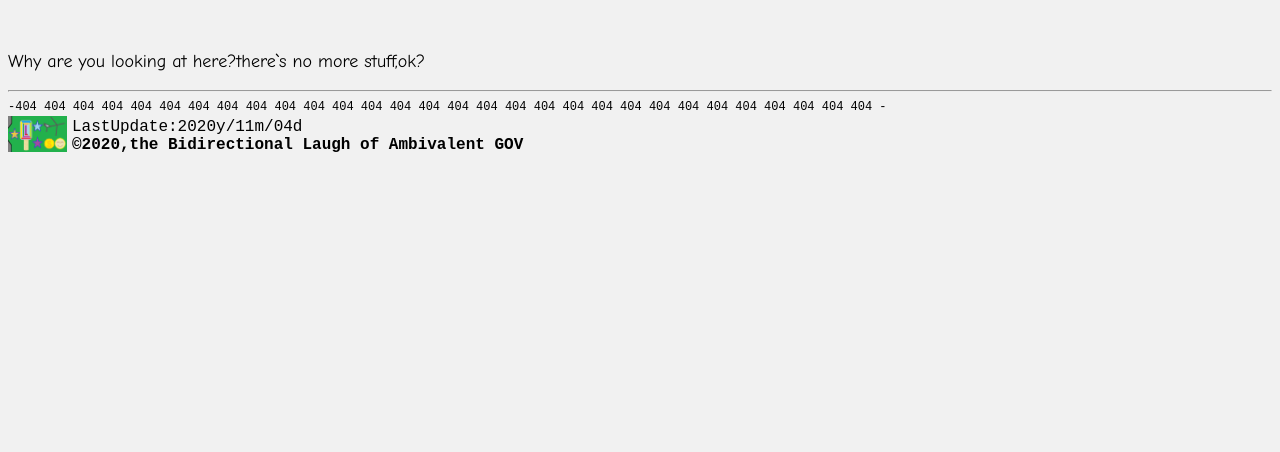
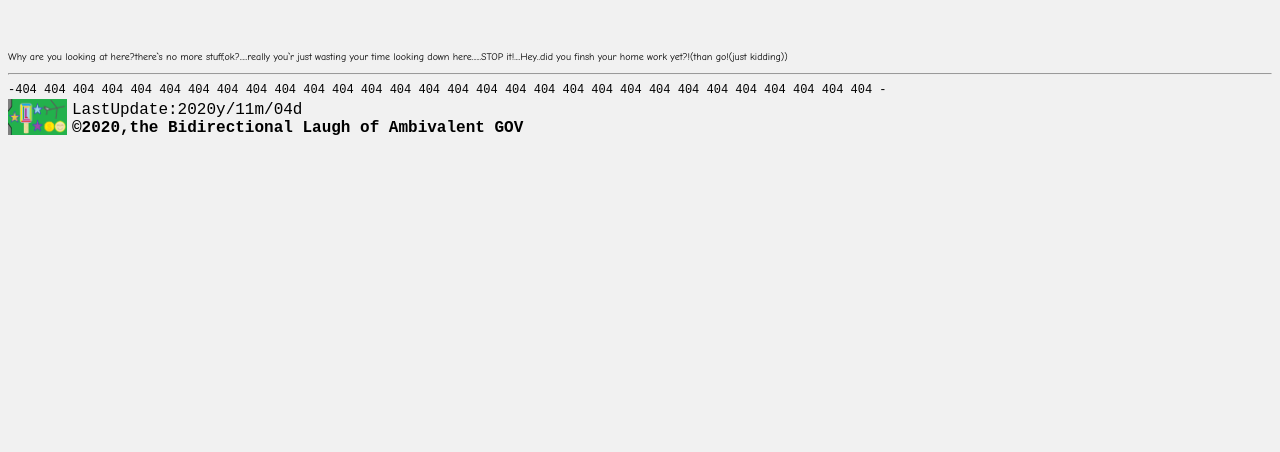
Before and after one commit to blablablagov/blablablagov.github.io, a plain HTML site: page 404.html in a window 1280 px wide. Shown: the part 348-800 px from the top of the page. Drawn offline with Linux system fonts and the light colour scheme.

Commit message:
add more feihua

```diff
--- a/404.html
+++ b/404.html
@@ -24,7 +24,7 @@
             <h1 style="font-family:Courier New;text-align:center;font-size: 100px;">404
     <p style="font-family:Comic Sans MS;font-size: 24px;"><span style="font-family:Courier New;">Not fond!There isn't a BLA<span style="font-size: 20px;">国</span>Page here</span>
     <br>maybe you will want to go <a style="text-decoration:none" href="https://blablablagov.github.io/home/">🏠home(https://blablablagov.github.io/home/)</a></p></h1>
-        <p style="font-family:Comic Sans MS;font-size: 18px;">Why are you looking at here?there`s no more stuff,ok?</p>
+        <p style="font-family:Comic Sans MS;font-size: 10px;">Why are you looking at here?there`s no more stuff,ok?.....really you`r just wasting your time looking down here......STOP it!....Hey..did you finsh your home work yet?!(than go!(just kidding))</p>
     <hr>
 <span style="font-size:12px;font-family:Courier New;"> -404&nbsp;404&nbsp;404&nbsp;404&nbsp;404&nbsp;404&nbsp;404&nbsp;404&nbsp;404&nbsp;404&nbsp;404&nbsp;404&nbsp;404&nbsp;404&nbsp;404&nbsp;404&nbsp;404&nbsp;404&nbsp;404&nbsp;404&nbsp;404&nbsp;404&nbsp;404&nbsp;404&nbsp;404&nbsp;404&nbsp;404&nbsp;404&nbsp;404&nbsp;404&nbsp;-</span>
 <br>
@@ -46,7 +46,4 @@
     font-family:Courier New">
         <br>©2020,the Bidirectional Laugh of Ambivalent GOV</b></p>
 
-
-
-
 </body></html>
```
